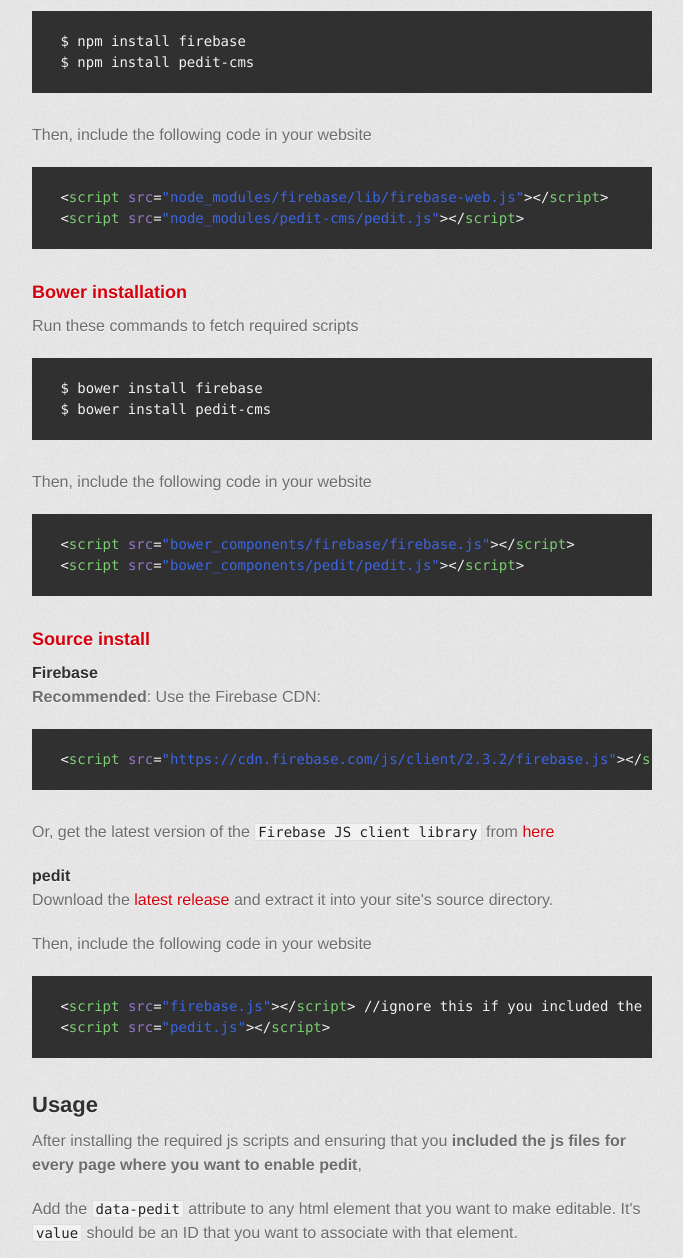
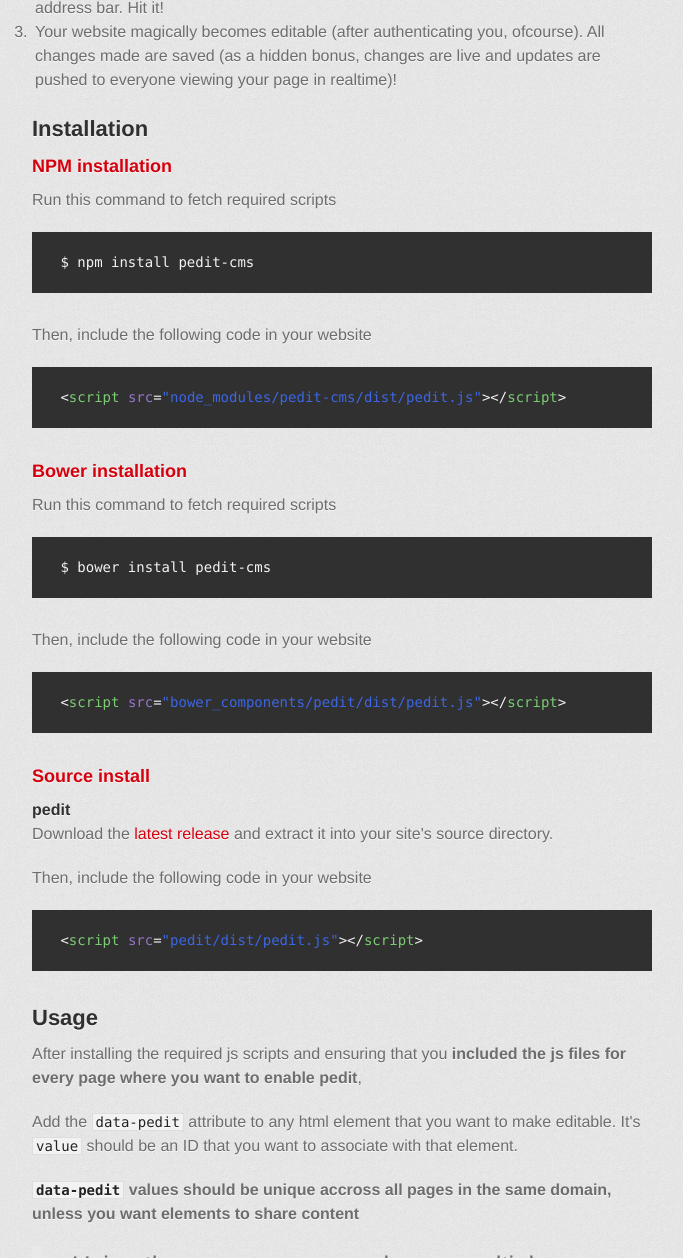
Before and after one commit to pranaygp/pedit, a plain HTML site: page index.html in a window 1280 px wide. Shown: the part 1235-2493 px from the top of the page, without its empty margins (298-981 px from the left). Drawn offline with Linux system fonts and the light colour scheme; a web font is replaced by a local one.

```diff
--- a/index.html
+++ b/index.html
@@ -32,15 +32,16 @@
 
         <section id="main_content">
           <h1>
-<a id="pedit" class="anchor" href="#pedit" aria-hidden="true"><span aria-hidden="true" class="octicon octicon-link"></span></a>pedit</h1>
+<a id="pedit-" class="anchor" href="#pedit-" aria-hidden="true"><span aria-hidden="true" class="octicon octicon-link"></span></a>pedit <a href="https://travis-ci.org/pranaygp/pedit"><img src="https://travis-ci.org/pranaygp/pedit.svg?branch=develop" alt="Build Status"></a>
+</h1>
 
 <p>An easy way to make your websites editable! </p>
 
-<p><img src="https://camo.githubusercontent.com/d0aad8bda1ffca6c06210c1c5edf2bacc5e23ff5/687474703a2f2f672e7265636f726469742e636f2f74644c664c59573443662e676966" alt="pedit in action!"></p>
+<p><img src="http://g.recordit.co/tdLfLYW4Cf.gif" alt="pedit in action!"></p>
 
 <p>pedit helps you make the text on your site easily editable with the help of a <a href="https://chrome.google.com/webstore/detail/pedit/adkanmbgbpddnlmijakakfajlcokkfje">chrome extension</a>. This could be helpful when you're making a website for a client who wants to keep their site updated, or if you just wanna easily edit the content on your own site without messing with html or pushing updates.</p>
 
-<p>pedit works by dynamically loading all pedit enabled text from Firebase. The </p>
+<p>pedit works by dynamically loading all pedit enabled text from Firebase.</p>
 
 <p>It's as easy as 1, 2, 3...</p>
 
@@ -53,55 +54,39 @@
 <h2>
 <a id="installation" class="anchor" href="#installation" aria-hidden="true"><span aria-hidden="true" class="octicon octicon-link"></span></a>Installation</h2>
 
-<p>The current version requires you to have access to the Firebase SDK as a dependency</p>
-
 <h3>
 <a id="npm-installation" class="anchor" href="#npm-installation" aria-hidden="true"><span aria-hidden="true" class="octicon octicon-link"></span></a>NPM installation</h3>
 
-<p>Run these commands to fetch required scripts</p>
+<p>Run this command to fetch required scripts</p>
 
-<div class="highlight highlight-source-shell"><pre> $ npm install firebase
- $ npm install pedit-cms</pre></div>
+<div class="highlight highlight-source-shell"><pre> $ npm install pedit-cms</pre></div>
 
 <p>Then, include the following code in your website</p>
 
-<div class="highlight highlight-text-html-basic"><pre><span class="pl-s1"> &lt;<span class="pl-ent">script</span> <span class="pl-e">src</span>=<span class="pl-s"><span class="pl-pds">"</span>node_modules/firebase/lib/firebase-web.js<span class="pl-pds">"</span></span>&gt;&lt;/<span class="pl-ent">script</span>&gt;</span>
-<span class="pl-s1"> &lt;<span class="pl-ent">script</span> <span class="pl-e">src</span>=<span class="pl-s"><span class="pl-pds">"</span>node_modules/pedit-cms/pedit.js<span class="pl-pds">"</span></span>&gt;&lt;/<span class="pl-ent">script</span>&gt;</span></pre></div>
+<div class="highlight highlight-text-html-basic"><pre><span class="pl-s1"> &lt;<span class="pl-ent">script</span> <span class="pl-e">src</span>=<span class="pl-s"><span class="pl-pds">"</span>node_modules/pedit-cms/dist/pedit.js<span class="pl-pds">"</span></span>&gt;&lt;/<span class="pl-ent">script</span>&gt;</span></pre></div>
 
 <h3>
 <a id="bower-installation" class="anchor" href="#bower-installation" aria-hidden="true"><span aria-hidden="true" class="octicon octicon-link"></span></a>Bower installation</h3>
 
-<p>Run these commands to fetch required scripts</p>
+<p>Run this command to fetch required scripts</p>
 
-<div class="highlight highlight-source-shell"><pre> $ bower install firebase
- $ bower install pedit-cms</pre></div>
+<div class="highlight highlight-source-shell"><pre> $ bower install pedit-cms</pre></div>
 
 <p>Then, include the following code in your website</p>
 
-<div class="highlight highlight-text-html-basic"><pre><span class="pl-s1"> &lt;<span class="pl-ent">script</span> <span class="pl-e">src</span>=<span class="pl-s"><span class="pl-pds">"</span>bower_components/firebase/firebase.js<span class="pl-pds">"</span></span>&gt;&lt;/<span class="pl-ent">script</span>&gt;</span>
-<span class="pl-s1"> &lt;<span class="pl-ent">script</span> <span class="pl-e">src</span>=<span class="pl-s"><span class="pl-pds">"</span>bower_components/pedit/pedit.js<span class="pl-pds">"</span></span>&gt;&lt;/<span class="pl-ent">script</span>&gt;</span></pre></div>
+<div class="highlight highlight-text-html-basic"><pre><span class="pl-s1"> &lt;<span class="pl-ent">script</span> <span class="pl-e">src</span>=<span class="pl-s"><span class="pl-pds">"</span>bower_components/pedit/dist/pedit.js<span class="pl-pds">"</span></span>&gt;&lt;/<span class="pl-ent">script</span>&gt;</span></pre></div>
 
 <h3>
 <a id="source-install" class="anchor" href="#source-install" aria-hidden="true"><span aria-hidden="true" class="octicon octicon-link"></span></a>Source install</h3>
 
 <h4>
-<a id="firebase" class="anchor" href="#firebase" aria-hidden="true"><span aria-hidden="true" class="octicon octicon-link"></span></a>Firebase</h4>
-
-<p><strong>Recommended</strong>: Use the Firebase CDN:</p>
-
-<div class="highlight highlight-text-html-basic"><pre><span class="pl-s1"> &lt;<span class="pl-ent">script</span> <span class="pl-e">src</span>=<span class="pl-s"><span class="pl-pds">"</span>https://cdn.firebase.com/js/client/2.3.2/firebase.js<span class="pl-pds">"</span></span>&gt;&lt;/<span class="pl-ent">script</span>&gt;</span></pre></div>
-
-<p>Or, get the latest version of the <code>Firebase JS client library</code> from <a href="https://cdn.firebase.com/js/client/2.3.2/firebase.js">here</a></p>
-
-<h4>
-<a id="pedit-1" class="anchor" href="#pedit-1" aria-hidden="true"><span aria-hidden="true" class="octicon octicon-link"></span></a>pedit</h4>
+<a id="pedit" class="anchor" href="#pedit" aria-hidden="true"><span aria-hidden="true" class="octicon octicon-link"></span></a>pedit</h4>
 
 <p>Download the <a href="https://github.com/pranaygp/pedit/archive/0.4.0.zip">latest release</a> and extract it into your site's source directory.</p>
 
 <p>Then, include the following code in your website</p>
 
-<div class="highlight highlight-text-html-basic"><pre><span class="pl-s1"> &lt;<span class="pl-ent">script</span> <span class="pl-e">src</span>=<span class="pl-s"><span class="pl-pds">"</span>firebase.js<span class="pl-pds">"</span></span>&gt;&lt;/<span class="pl-ent">script</span>&gt;</span> //ignore this if you included the Firebase cdn
-<span class="pl-s1"> &lt;<span class="pl-ent">script</span> <span class="pl-e">src</span>=<span class="pl-s"><span class="pl-pds">"</span>pedit.js<span class="pl-pds">"</span></span>&gt;&lt;/<span class="pl-ent">script</span>&gt;</span></pre></div>
+<div class="highlight highlight-text-html-basic"><pre><span class="pl-s1"> &lt;<span class="pl-ent">script</span> <span class="pl-e">src</span>=<span class="pl-s"><span class="pl-pds">"</span>pedit/dist/pedit.js<span class="pl-pds">"</span></span>&gt;&lt;/<span class="pl-ent">script</span>&gt;</span></pre></div>
 
 <h2>
 <a id="usage" class="anchor" href="#usage" aria-hidden="true"><span aria-hidden="true" class="octicon octicon-link"></span></a>Usage</h2>
```
Also changed, not shown: params.json (+7 -1 lines), stylesheets/github-dark.css (+18 -10 lines).
